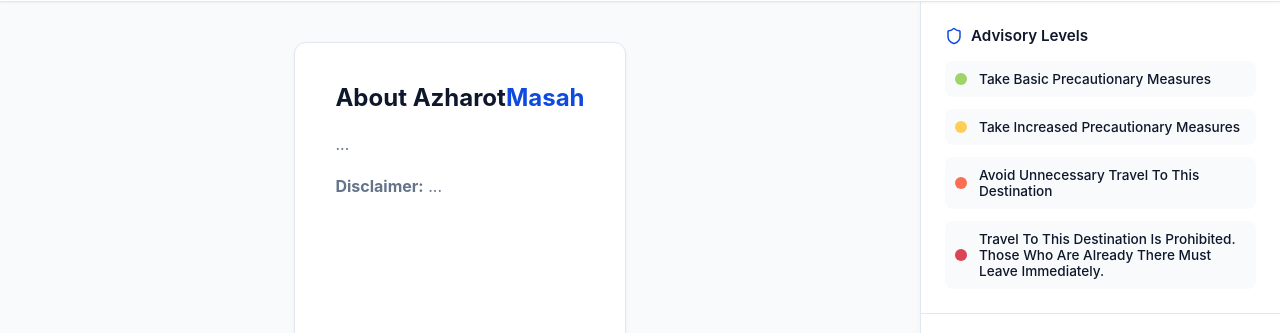
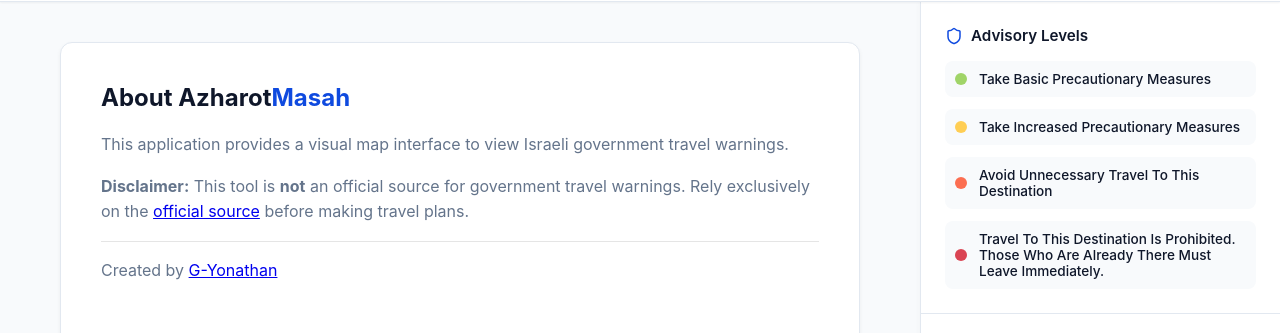
Before and after one commit to G-Yonathan/travel-warning-map, a React (Vite) app in the folder travel-map/: page / in a window 1280 px wide. Both pictures are taken after a click on the button "About". Shown: the part 62-395 px from the top of the page. Built offline with nearby package versions, Linux system fonts and the light colour scheme; no server answers.

Commit message:
updated about page

```diff
--- a/travel-map/src/About/About.css
+++ b/travel-map/src/About/About.css
@@ -18,3 +18,9 @@
 
 .about-content h2 { margin-bottom: 20px; color: var(--color-text-main); }
 .about-content p { margin-bottom: 16px; line-height: 1.6; color: var(--color-text-muted); }
+
+.soft-hr {
+  border: none;
+  border-top: 1px solid rgba(0, 0, 0, 0.1); /* soft gray line */
+  margin: 1em 0; /* spacing above and below */
+}
--- a/travel-map/src/About/About.jsx
+++ b/travel-map/src/About/About.jsx
@@ -6,10 +6,14 @@ export default function MapChart() {
             <div className="about-content">
                 <h2>About Azharot<span className="highlight">Masah</span></h2>
                 <p>
-                    ...
+                    This application provides a visual map interface to view Israeli government travel warnings.
                 </p>
                 <p>
-                    <strong>Disclaimer:</strong> ...
+                    <strong>Disclaimer:</strong> This tool is <strong>not</strong> an official source for government travel warnings. Rely exclusively on the <a href="https://www.gov.il/en/departments/dynamiccollectors/travel-warnings-nsc?skip=0" target="blank" rel="noopener noreferrer">official source</a> before making travel plans.
+                </p>
+                <hr className="soft-hr" />
+                <p>
+                    Created by <a href="https://github.com/G-Yonathan" target="_blank" rel="noopener noreferrer">G-Yonathan</a>
                 </p>
             </div>
         </div>
```
